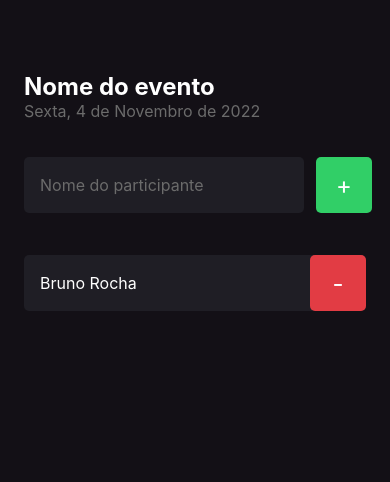
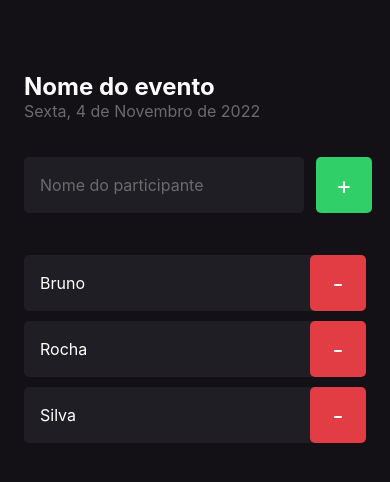
Before and after one commit to brunrocha/imhere, a React Native app: screen / in a window 390 px wide. Shown: the top 482 px of the page. Built offline with nearby package versions, Linux system fonts and the light colour scheme.

Commit message:
Utilizando propriedades no componente

```diff
--- a/src/components/Participant/index.tsx
+++ b/src/components/Participant/index.tsx
@@ -3,11 +3,11 @@ import { View, Text, TouchableOpacity } from "react-native";
 
 import { styles } from "./styles";
 
-export function Participant(){
+export function Participant({ name }){
   return(
     <View style={styles.container}>
       <Text style={styles.name}>
-        Bruno Rocha
+        { name }
       </Text>
 
       <TouchableOpacity style={styles.button}>
--- a/src/screens/Home/index.tsx
+++ b/src/screens/Home/index.tsx
@@ -35,7 +35,9 @@ export default function Home() {
         </TouchableOpacity>
       </View>
 
-      <Participant />
+      <Participant name="Bruno" />
+      <Participant name="Rocha" />
+      <Participant name="Silva" />
     </View>
   );
 }
```
